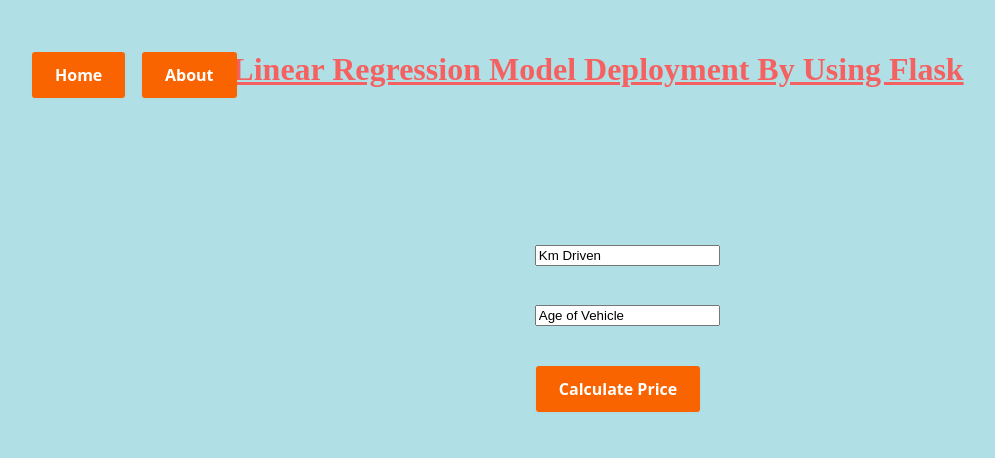
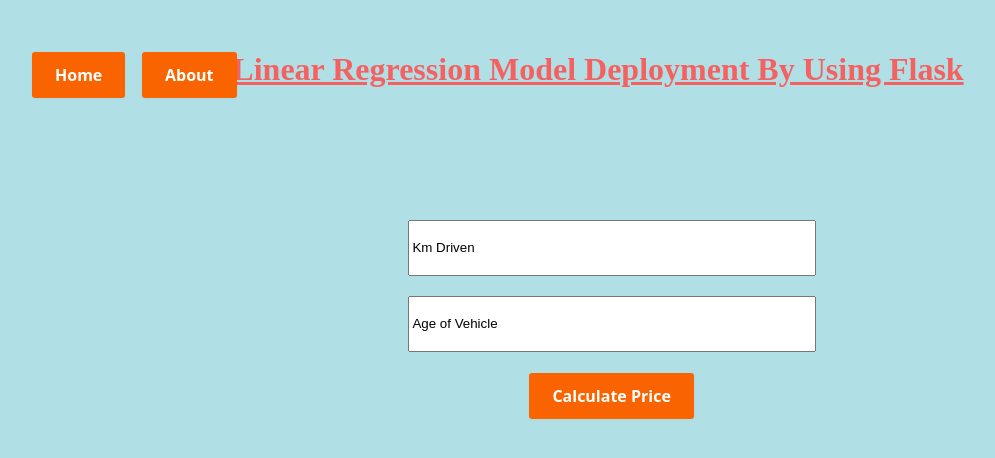
Before and after one commit to AKSHATM99/flask_ml_app, a Python web app: template templates/linear_reg.html in a window 1280 px wide. Shown: the top 458 px of the page, without its empty margins (42-1037 px from the left). Run offline with Jinja, Linux system fonts and the light colour scheme; the template is opened without the code that fills it, so the values that code supplies are empty.

Commit message:
New Changes

```diff
--- /dev/null
+++ b/requirements.txt
@@ -0,0 +1,3 @@
+Flask==2.2.2
+numpy==1.17.3
+gunicorn==20.1.0
--- a/static/style.css
+++ b/static/style.css
@@ -82,12 +82,7 @@ margin-top: 25px;
 text-align: center;
 font-family: 'Lucida Sans', 'Lucida Sans Regular', 'Lucida Grande', 'Lucida Sans Unicode', Geneva, Verdana, sans-serif;
 }
-#output_reg{
-  font-size: 30px;
-  margin-top: 95px;
-  text-align: center;
-  font-family: 'Lucida Sans', 'Lucida Sans Regular', 'Lucida Grande', 'Lucida Sans Unicode', Geneva, Verdana, sans-serif;
-  }
+
 
 #imgdiv img {
     width: 100%;
@@ -177,16 +172,29 @@ font-family: 'Lucida Sans', 'Lucida Sans Regular', 'Lucida Grande', 'Lucida Sans
 /* Linear Model Css */
 
 .li_form{
-  height: 100px;
-  width: 100px;
+  /*   border: solid; */
+    height: 200px;
+    width: 400px;
     /* display: flex; */
     justify-content: center;
     align-items: center;
-  margin-left: 45%;
-  margin-top: 10%;
+    margin-left: 35%;
+    margin-top: 8%;
   }
-.input_form{
+  .input_form input{
     position: relative;
-  height: 60px;
-  width: 60px;
+    height:50px ;
+    width: 100%;
+    margin-bottom: 20px;
   }
+  #submit_btn-reg{
+    margin-left: 30%
+  }
+
+  #output_reg{
+    font-size: 30px;
+    margin-right: 60px;
+    margin-top: 50px;
+    text-align: center;
+    font-family: 'Lucida Sans', 'Lucida Sans Regular', 'Lucida Grande', 'Lucida Sans Unicode', Geneva, Verdana, sans-serif;
+    }
```
Also changed, not shown: app.py (+18 -22 lines), instance/database.sqlite3 (added), static/files/Bike (653).jpeg (added), static/files/Bike (703).jpeg (added), 1 other file. Lines whose indentation alone changed are shown as unchanged.
